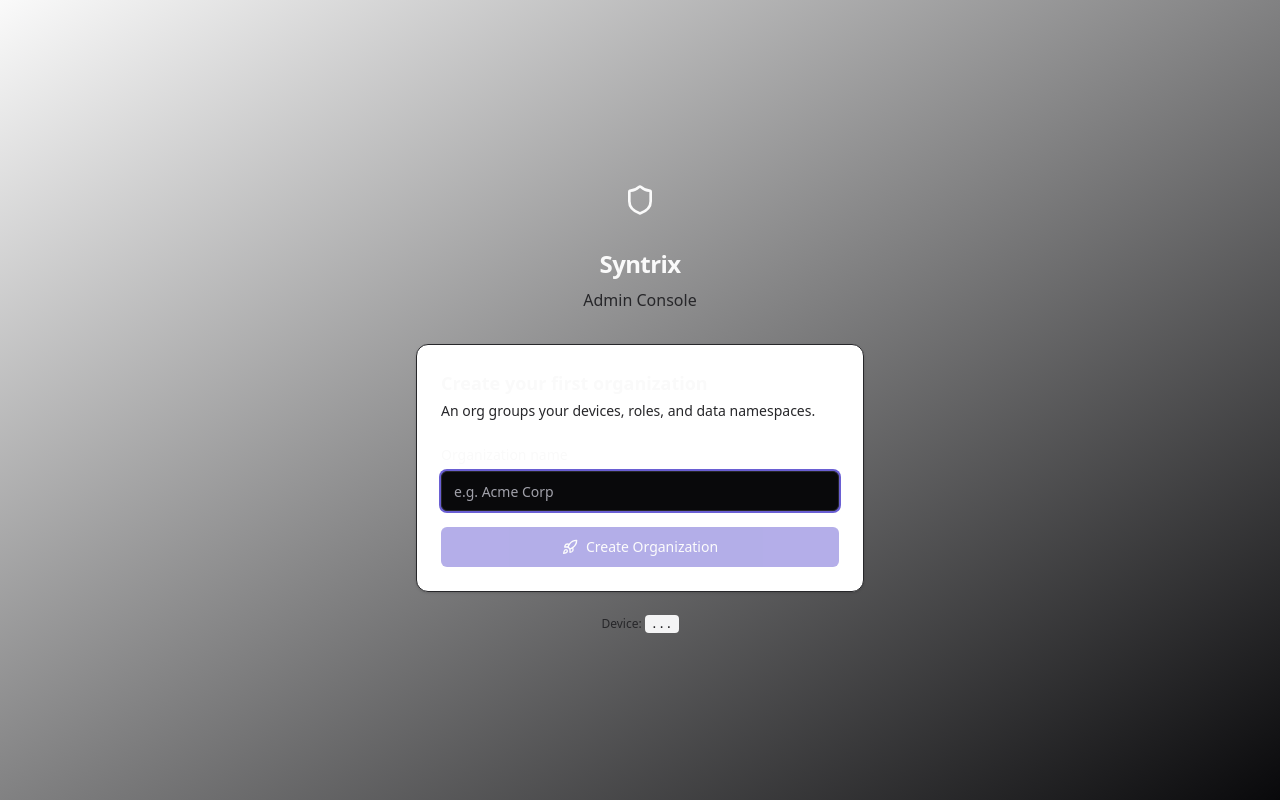
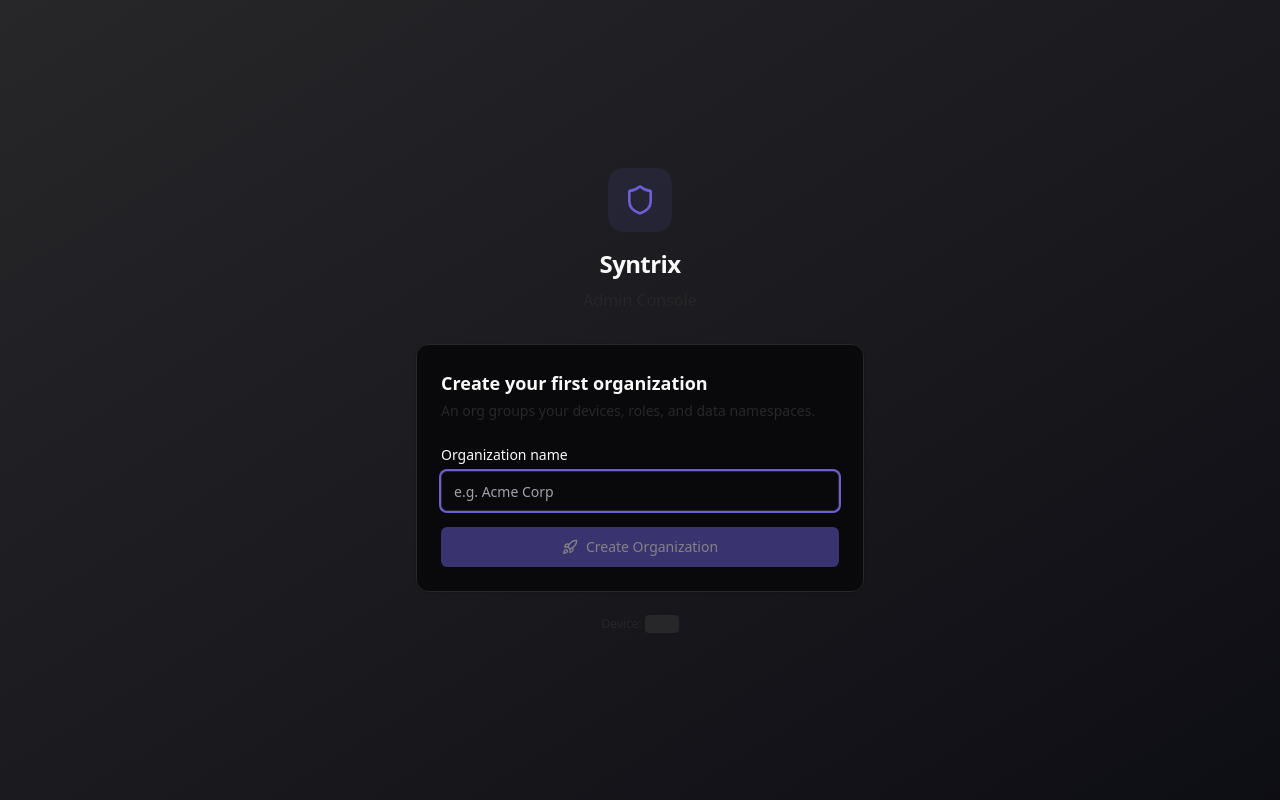
Before and after one commit to royalcala/syntrix-admin, a React (Vite) app: page /devices in a window 1280 px wide. Built offline with nearby package versions, Linux system fonts and the light colour scheme.

Commit message:
Replace hardcoded colors with shadcn theme tokens

```diff
--- a/src/screens/CreateOrg.tsx
+++ b/src/screens/CreateOrg.tsx
@@ -23,17 +23,17 @@ export function CreateOrg({ nodeId, onCreated }: { nodeId: string; onCreated: ()
   }
 
   return (
-    <div className="min-h-screen bg-gradient-to-br from-zinc-50 to-brand/5 flex items-center justify-center p-4">
+    <div className="min-h-screen bg-gradient-to-br from-muted to-primary/5 flex items-center justify-center p-4">
       <div className="w-full max-w-md">
         <div className="text-center mb-8">
-          <div className="inline-flex items-center justify-center w-16 h-16 rounded-2xl bg-brand/10 mb-4">
-            <Shield size={32} className="text-brand" />
+          <div className="inline-flex items-center justify-center w-16 h-16 rounded-2xl bg-primary/10 mb-4">
+            <Shield size={32} className="text-primary" />
           </div>
           <h1 className="text-2xl font-bold tracking-tight">Syntrix</h1>
           <p className="text-muted mt-2">Admin Console</p>
         </div>
 
-        <div className="bg-white rounded-xl border border-border shadow-sm p-6">
+        <div className="bg-card rounded-xl border border-border shadow-sm p-6">
           <h2 className="text-lg font-semibold mb-1">Create your first organization</h2>
           <p className="text-sm text-muted mb-6">An org groups your devices, roles, and data namespaces.</p>
 
@@ -59,7 +59,7 @@ export function CreateOrg({ nodeId, onCreated }: { nodeId: string; onCreated: ()
         </div>
 
         <p className="text-center text-xs text-muted mt-6">
-          Device: <code className="bg-zinc-100 px-1.5 py-0.5 rounded text-xs font-mono">{nodeId.slice(0, 16)}...</code>
+          Device: <code className="bg-secondary px-1.5 py-0.5 rounded text-xs font-mono">{nodeId.slice(0, 16)}...</code>
         </p>
       </div>
     </div>
--- a/src/screens/Dashboard.tsx
+++ b/src/screens/Dashboard.tsx
@@ -21,7 +21,7 @@ export function Dashboard({ org }: { org: string }) {
       <div className="grid grid-cols-1 sm:grid-cols-3 gap-4">
         <Card>
           <CardContent className="flex items-center gap-4 py-4">
-            <div className="p-3 rounded-lg bg-brand/10"><Users size={20} className="text-brand" /></div>
+            <div className="p-3 rounded-lg bg-primary/10"><Users size={20} className="text-primary" /></div>
             <div>
               <p className="text-2xl font-bold">{devices.length}</p>
               <p className="text-sm text-muted">Total devices</p>
--- a/src/screens/Devices.tsx
+++ b/src/screens/Devices.tsx
@@ -92,7 +92,7 @@ export function Devices({ org }: { org: string }) {
               </thead>
               <tbody>
                 {devices.map((d) => (
-                  <tr key={d.node_id} className="border-b border-border last:border-0 hover:bg-zinc-50 transition-colors" style={{ opacity: d.active ? 1 : 0.4 }}>
+                  <tr key={d.node_id} className="border-b border-border last:border-0 hover:bg-muted transition-colors" style={{ opacity: d.active ? 1 : 0.4 }}>
                     <td className="px-6 py-3 text-sm font-mono">{d.node_id.slice(0, 14)}...</td>
                     <td className="px-6 py-3 text-sm font-medium">{d.name}</td>
                     <td className="px-6 py-3 text-sm">{d.person}</td>
--- a/src/screens/Roles.tsx
+++ b/src/screens/Roles.tsx
@@ -28,7 +28,7 @@ export function Roles({ org }: { org: string }) {
               {roles.map((r) => (
                 <div key={r.name} className="border border-border rounded-lg p-4">
                   <div className="flex items-center gap-2 mb-3">
-                    <Shield size={16} className="text-brand" />
+                    <Shield size={16} className="text-primary" />
                     <h4 className="text-sm font-semibold uppercase tracking-wider">{r.name}</h4>
                   </div>
                   <div className="grid grid-cols-2 gap-4">
--- a/src/screens/ShareDialog.tsx
+++ b/src/screens/ShareDialog.tsx
@@ -31,13 +31,13 @@ export function ShareDialog({ org }: { org: string }) {
 
       {open && (
         <div className="fixed inset-0 bg-black/50 flex items-center justify-center z-50 p-4" onClick={() => setOpen(false)}>
-          <div className="bg-white rounded-xl shadow-lg max-w-lg w-full p-6" onClick={(e) => e.stopPropagation()}>
+          <div className="bg-card rounded-xl shadow-lg max-w-lg w-full p-6" onClick={(e) => e.stopPropagation()}>
             <h3 className="text-lg font-semibold mb-1">Invite to {org}</h3>
             <p className="text-sm text-muted mb-4">
               Copy this and send it to the user. They paste it in Syntrix Client to join.
             </p>
 
-            <div className="bg-zinc-50 rounded-lg p-4 mb-4 max-h-48 overflow-y-auto">
+            <div className="bg-muted rounded-lg p-4 mb-4 max-h-48 overflow-y-auto">
               <code className="text-xs font-mono break-all whitespace-pre-wrap">{combined}</code>
             </div>
 
```
